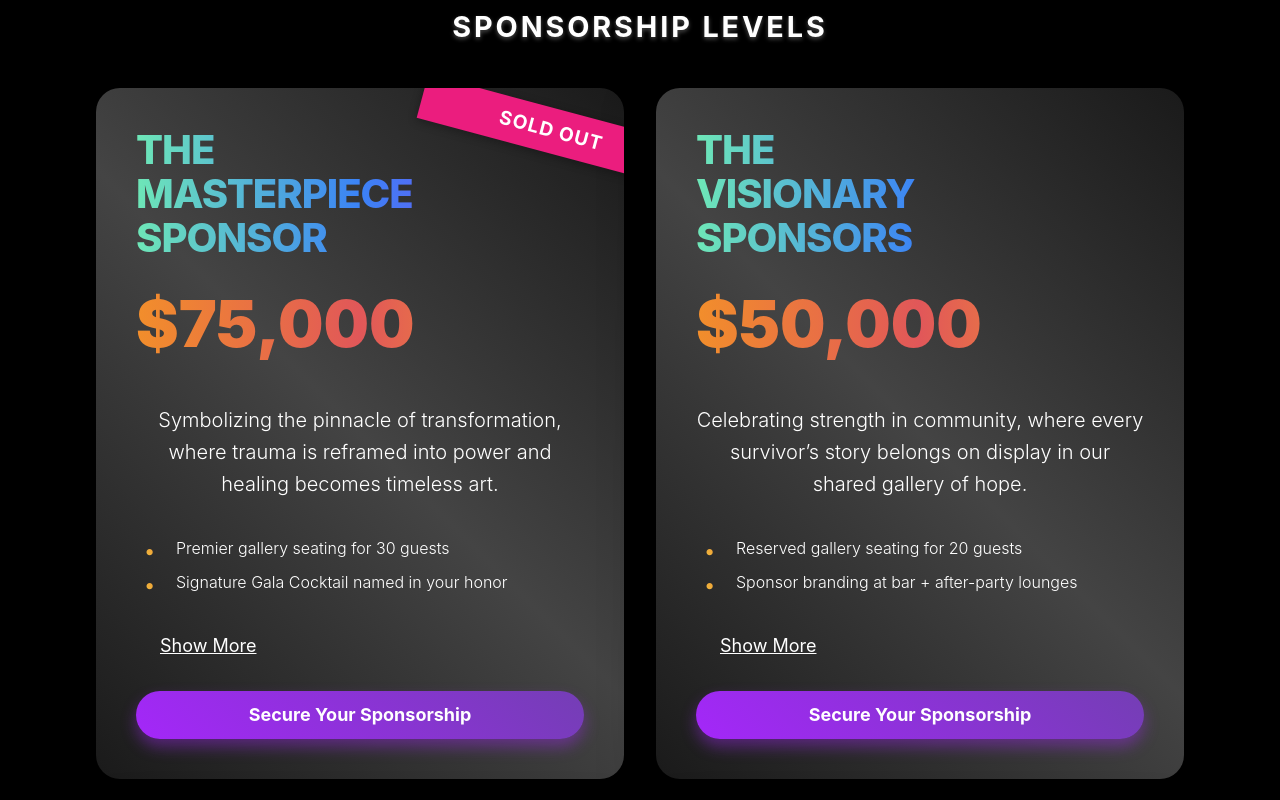
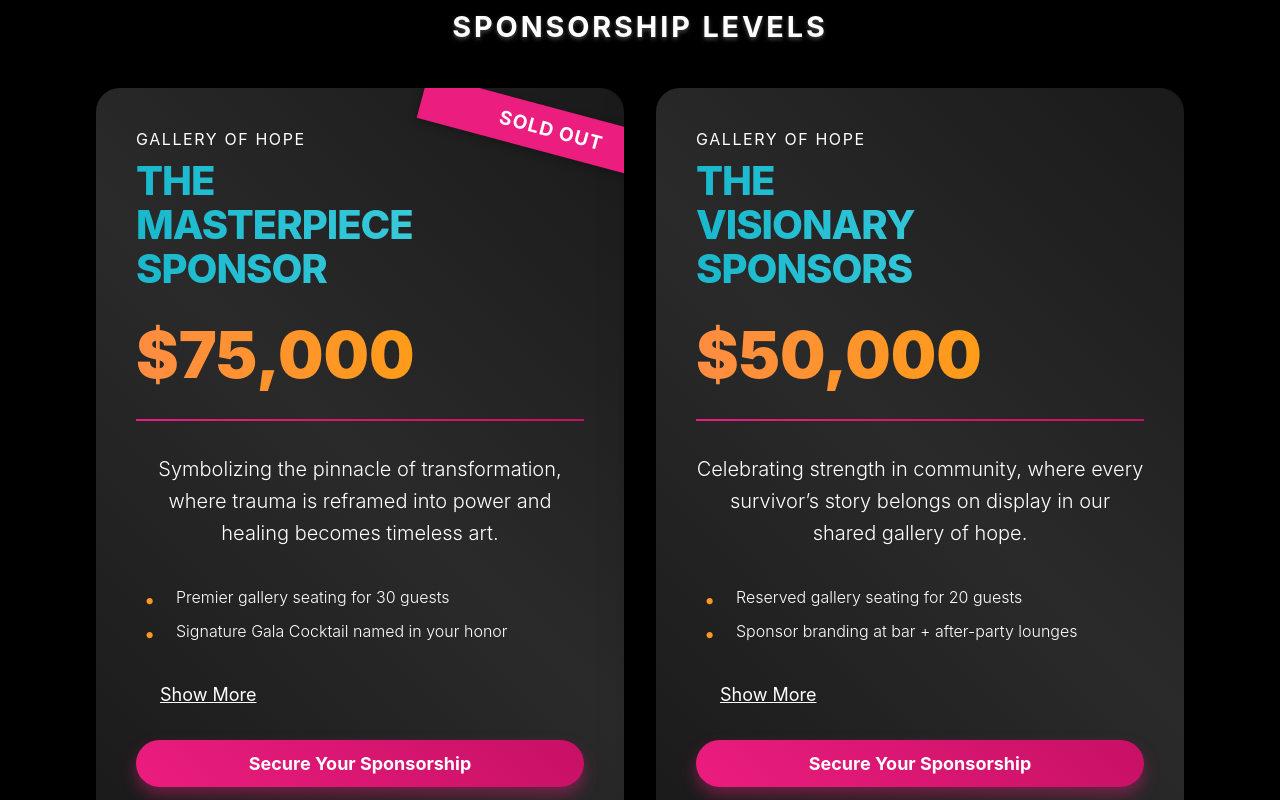
Before and after one commit to ninabrissey/gala-2026, a Next.js app: page / in a window 1280 px wide. Shown: the part 1720-2520 px from the top of the page. Built offline with nearby package versions, Linux system fonts and the light colour scheme; a web font is replaced by a local one; what @mui/material-nextjs would draw is missing.

Commit message:
Change card styling

```diff
--- a/src/components/SponsorshipCard.tsx
+++ b/src/components/SponsorshipCard.tsx
@@ -85,6 +85,19 @@ export const SponsorshipCard: React.FC<SponsorshipCardProps> = ({
         >
           {/* Title and Price Section */}
           <Box sx={{ textAlign: 'left', width: '100%' }}>
+            {/* Gallery of Hope label */}
+            <Typography
+              variant="body2"
+              sx={{
+                fontSize: { xs: '0.875rem', md: '1rem' },
+                color: 'white',
+                textTransform: 'uppercase',
+                letterSpacing: '0.1em',
+                mb: 1,
+              }}
+            >
+              GALLERY OF HOPE
+            </Typography>
             <Typography
               variant="cardTitle"
               component="h2"
@@ -119,6 +132,15 @@ export const SponsorshipCard: React.FC<SponsorshipCardProps> = ({
             >
               {price}
             </Typography>
+            {/* Divider line under price */}
+            <Box
+              sx={{
+                width: '100%',
+                height: '2px',
+                mt: 2,
+                background: (theme) => theme.gradients.buttonPrimary,
+              }}
+            />
           </Box>
 
           {/* Description Section */}
--- a/src/components/ThemeRegistry.tsx
+++ b/src/components/ThemeRegistry.tsx
@@ -174,9 +174,9 @@ const theme = createTheme({
     '0 6px 12px rgba(0,0,0,0.25)',  // 4 - button hover
     '0 10px 20px rgba(0,0,0,0.2)',  // 5 - image
     '0 20px 50px rgba(0, 0, 0, 0.5)',  // 6 - card
-    '0 25px 60px rgba(75, 192, 235, 0.4)',  // 7 - card hover (cyan glow)
-    '0 8px 15px rgba(164, 39, 249, 0.4)',  // 8 - button shadow (purple)
-    '0 10px 20px rgba(132, 24, 213, 0.6)',  // 9 - button hover (purple)
+    '0 25px 60px rgba(235, 29, 126, 0.3)',  // 7 - card hover (pink glow)
+    '0 8px 15px rgba(235, 29, 126, 0.4)',  // 8 - button shadow (pink)
+    '0 10px 20px rgba(199, 16, 101, 0.6)',  // 9 - button hover (pink)
     '0 4px 6px rgba(0,0,0,0.1)',  // 10
     '0 5px 15px rgba(0,0,0,0.15)',  // 11
     '0 10px 25px rgba(0,0,0,0.2)',  // 12
@@ -227,12 +227,12 @@ const theme = createTheme({
   },
   // Custom theme extensions
   gradients: {
-    cardBackground: 'linear-gradient(225deg, #1A1A1A 0%, #444444 50%, #1A1A1A 100%)',
-    title: 'linear-gradient(to right, #6EE7B7, #3B82F6, #9333EA)',
-    price: 'linear-gradient(to right, #F28E2B, #E15759, #F5A524)',
-    buttonPrimary: 'linear-gradient(45deg, #A427F9 0%, #743EB5 100%)',
-    buttonHover: 'linear-gradient(45deg, #8418D5 0%, #5C2B92 100%)',
-    bulletPoint: 'linear-gradient(45deg, #EDC948, #F28E2B)',
+    cardBackground: 'linear-gradient(225deg, #1A1A1A 0%, #2A2A2A 50%, #1A1A1A 100%)',
+    title: 'linear-gradient(to right, #19B8CD, #4CD4E3)',
+    price: 'linear-gradient(to right, #FF8C42, #FFA500)',
+    buttonPrimary: 'linear-gradient(45deg, #EB1D7E 0%, #C71065 100%)',
+    buttonHover: 'linear-gradient(45deg, #C71065 0%, #A00D52 100%)',
+    bulletPoint: 'linear-gradient(45deg, #FF8C42, #FFA500)',
     rainbow: 'linear-gradient(90deg, #ff8a00, #e52e71, #9b59b6, #3498db, #00d4ff, #ff8a00)',
   },
   customShadows: {
```
